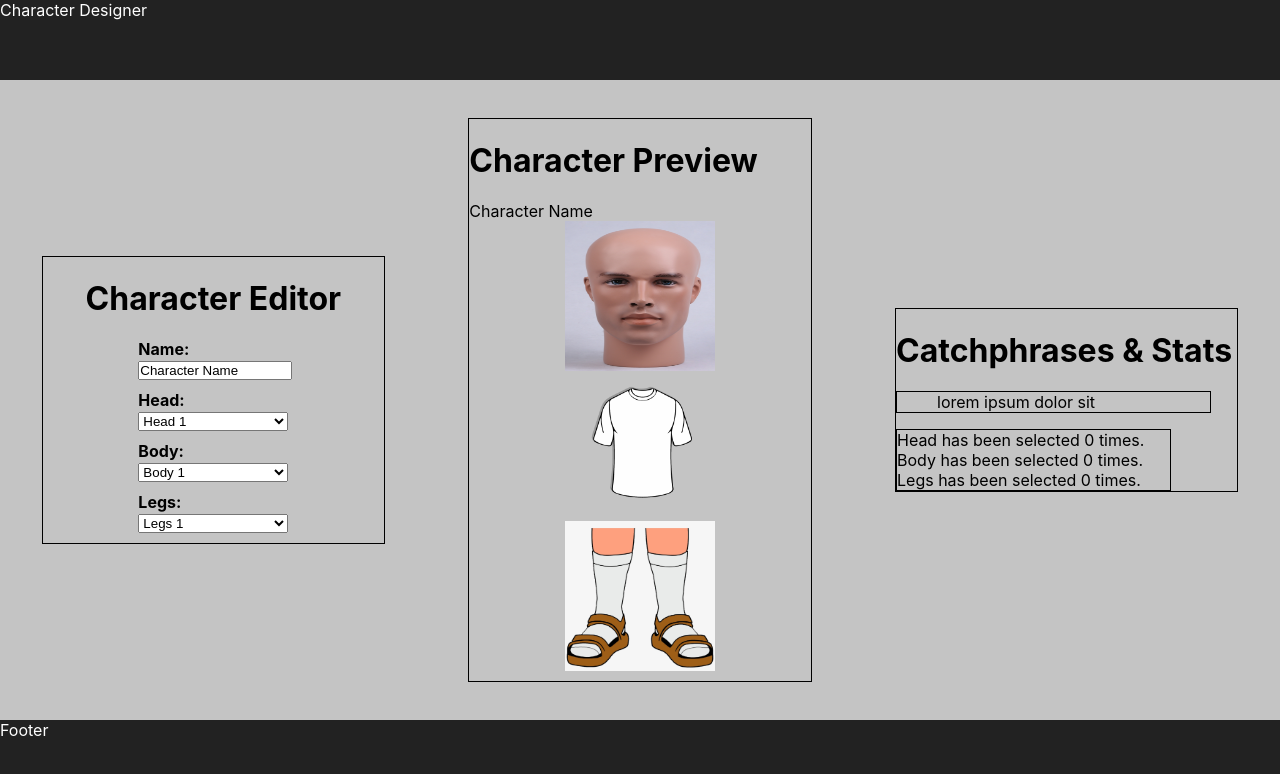
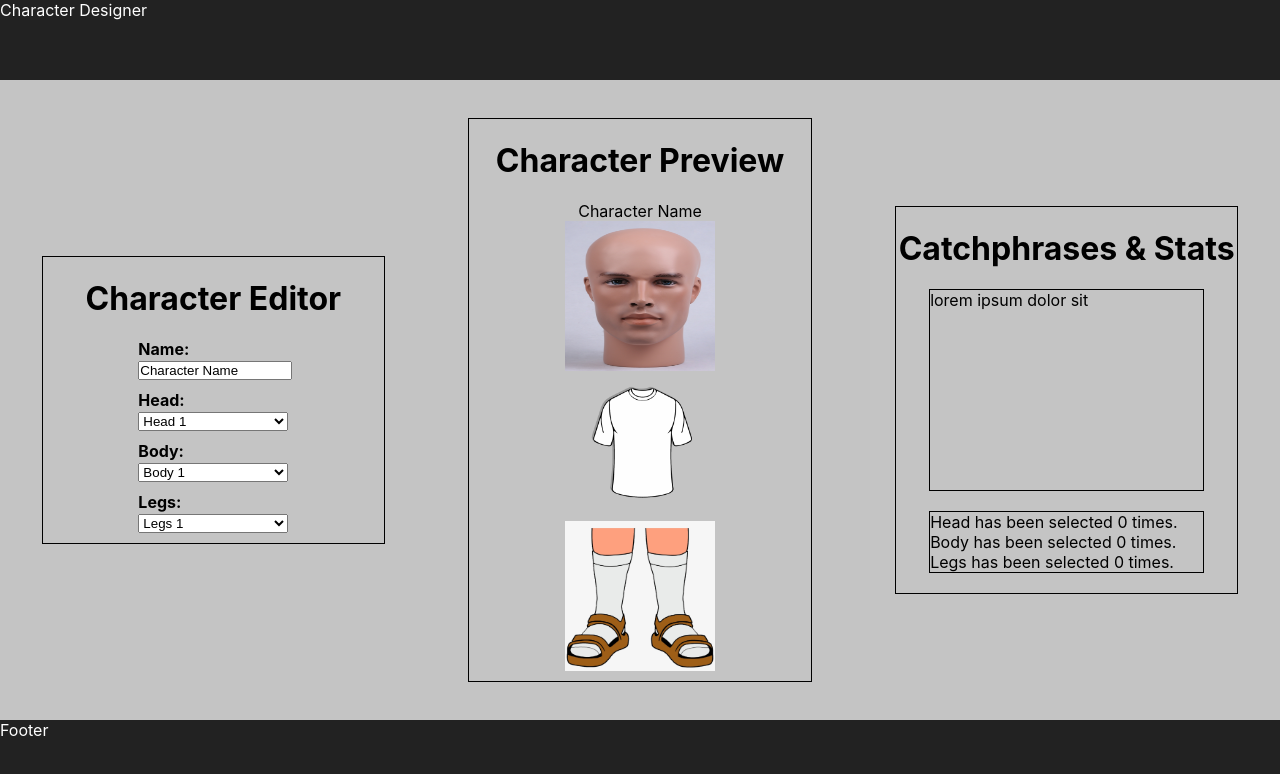
Before and after one commit to Jake-Doherty/react-from-scratch-character-designer, a React (Create React App) app: page / in a window 1280 px wide. Shown: the top 774 px of the page. Built offline with nearby package versions, Linux system fonts and the light colour scheme.

Commit message:
+ more styles to character preview and stats area

```diff
--- a/src/components/Preview/Preview.css
+++ b/src/components/Preview/Preview.css
@@ -2,6 +2,7 @@
   width: 80%;
   display: grid;
   border: 1px solid black;
+  justify-items: center;
 }
 
 .character-image-container {
@@ -18,21 +19,32 @@ img {
 }
 
 /* catchphrases and stats */
+ul {
+  list-style-type: none;
+  padding: 0;
+  margin: 0 0 20px 0;
+}
 .character-count-catchphrases {
   grid-column-start: span -1;
+  display: inherit;
+
   border: 1px solid black;
   height: fit-content;
   width: 80%;
+  justify-items: center;
 }
 
 .character-catchphrases {
+  height: 200px;
   border: 1px solid black;
-  height: fit-content;
   width: 80%;
+  overflow: auto;
 }
 
 .selection-count {
   border: 1px solid black;
   height: fit-content;
+  padding: 0;
+  margin: 0 0 20px 0;
   width: 80%;
 }
```
